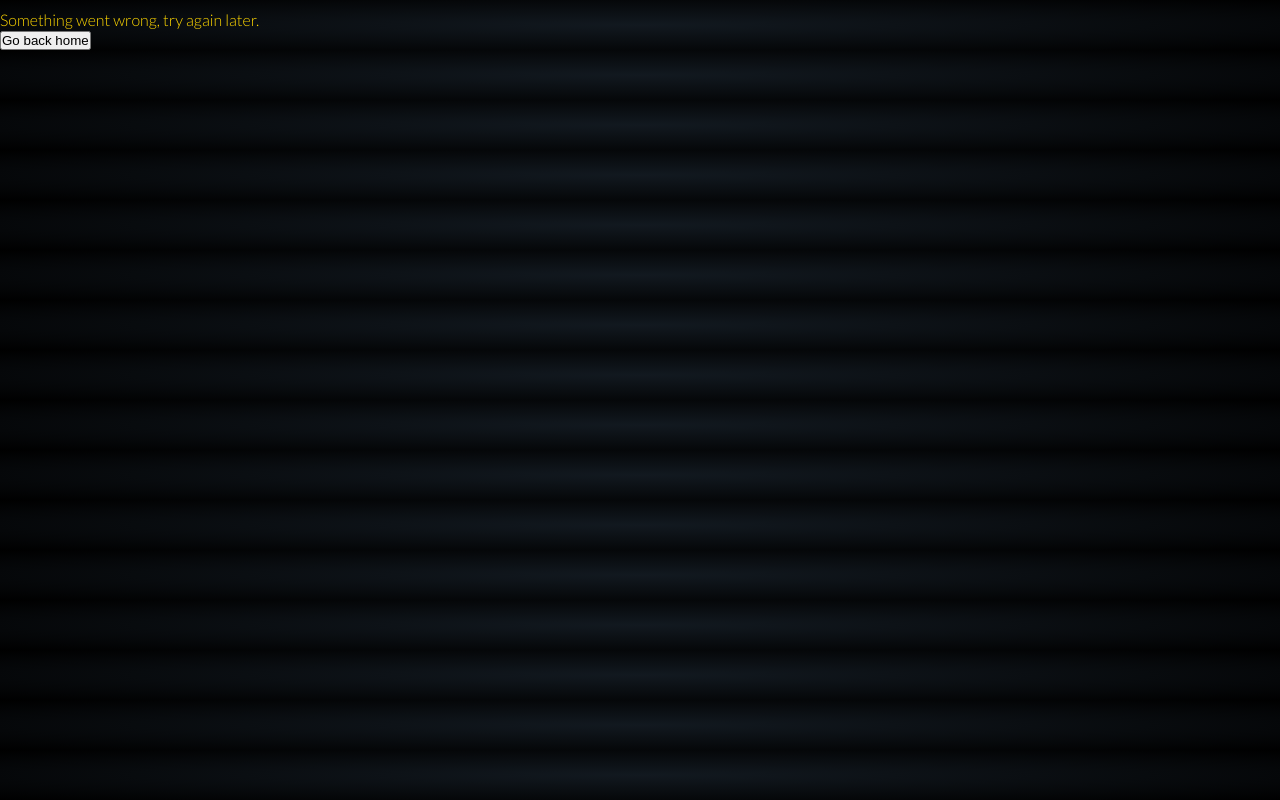
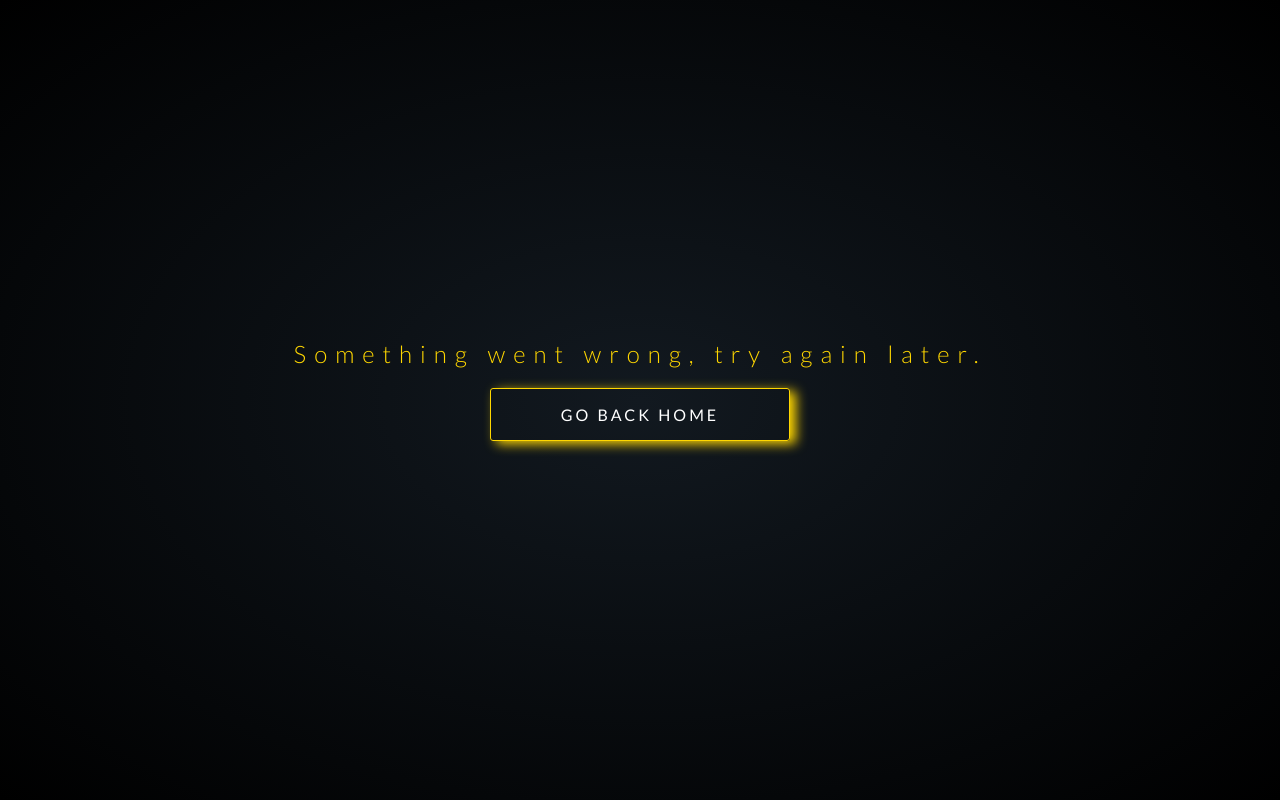
Before and after one commit to thereselinden/SWAPI, a React (Create React App) app: page /error in a window 1280 px wide. Built offline with nearby package versions, Linux system fonts and the light colour scheme.

Commit message:
styled error page, added content-security-policy

```diff
--- a/public/index.html
+++ b/public/index.html
@@ -23,6 +23,10 @@
     />
     <meta property="og:author" content="Therese Lindén" />
     <meta property="og:url" content="https://therese-star-wars.netlify.app/" />
+    <meta
+      http-equiv="Content-Security-Policy"
+      content="upgrade-insecure-requests"
+    />
     <link rel="icon" type="images/png" href="./favicon.png" />
     <title>Star wars</title>
   </head>
--- a/src/components/Error.js
+++ b/src/components/Error.js
@@ -11,10 +11,15 @@ const Error = () => {
   };
 
   return (
-    <>
-      <p>Something went wrong, try again later.</p>
-      <Button type="button" text="Go back home" onClick={handleGoBack} />
-    </>
+    <section className="error">
+      <h2 className="error-heading">Something went wrong, try again later.</h2>
+      <Button
+        type="button"
+        text="Go back home"
+        onClick={handleGoBack}
+        className="category-button"
+      />
+    </section>
   );
 };
 export default Error;
--- a/src/index.css
+++ b/src/index.css
@@ -168,6 +168,19 @@ input::placeholder {
     0 5px 5px #ffffff90, 0 10px 15px #ffffff60, 0 10px 20px 20px #ffffff40;
 }
 
+.error {
+  display: flex;
+  flex-direction: column;
+  justify-content: center;
+  align-items: center;
+  height: 100vh;
+}
+
+.error-heading {
+  text-align: center;
+  margin-bottom: 20px;
+}
+
 .loader {
   display: flex;
   justify-content: center;
--- a/src/pages/Characters.js
+++ b/src/pages/Characters.js
@@ -10,7 +10,7 @@ import ScrollToTop from '../components/ScrollToTop';
 const Characters = () => {
   const [characters, setCharacters] = useState([]);
   const [loading, setLoading] = useState(true);
-  const [apiUrl, setApiUrl] = useState('https://swapi.dev/api/people/?page=1');
+  const [apiUrl, setApiUrl] = useState('hhttps://swapi.dev/api/people/?page=1');
   const [input, setInput] = useState('');
 
   useEffect(() => {
```
